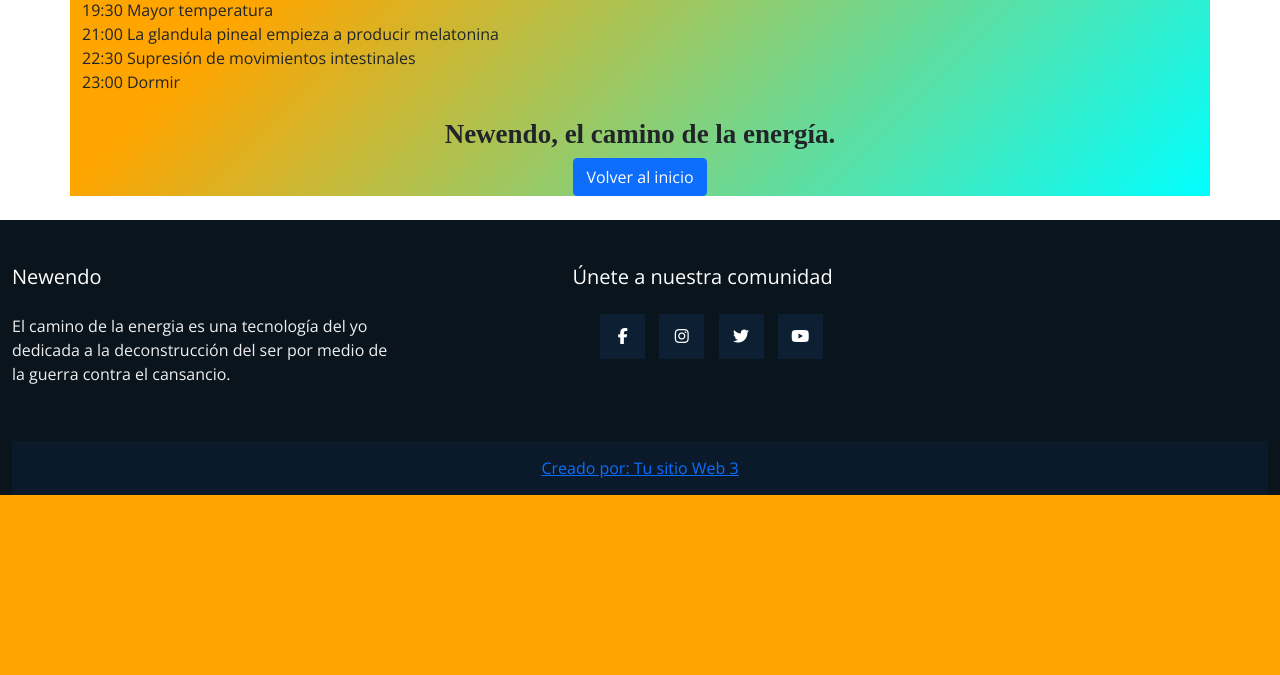
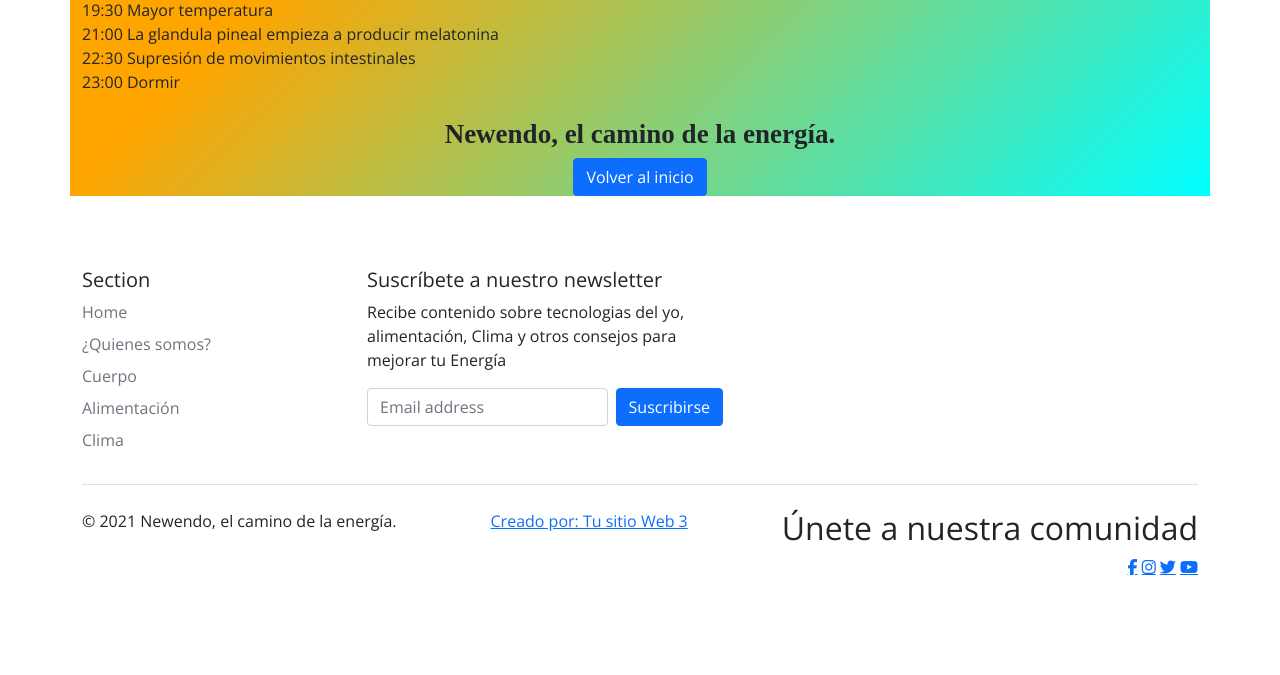
Before and after one commit to VictorPenafiel/Django_Deploy, a Django app: page /clima in a window 1280 px wide. Shown: the part 1801-2476 px from the top of the page. Before the commit the page ends 2296 px from the top, so only its background shows below. Run offline with Django 3.2, Linux system fonts and the light colour scheme; some libraries are stand-ins or nearby versions; some web fonts are replaced.

Commit message:
dinamica

```diff
--- a/web/static/css/style.css
+++ b/web/static/css/style.css
@@ -39,77 +39,15 @@
 }
 
 /*:::::Pie de Pagina*/
-.pie-pagina {
-    width: 100%;
-    background-color: #0a141d;
+.b-example-divider {
+    height: 3rem;
+    background-color: rgba(0, 0, 0, .1);
+    border: solid rgba(0, 0, 0, .15);
+    border-width: 1px 0;
+    box-shadow: inset 0 .5em 1.5em rgba(0, 0, 0, .1), inset 0 .125em .5em rgba(0, 0, 0, .15);
 }
 
-.pie-pagina .grupo-1 {
-    width: 100%;
-    max-width: 1600px;
-    margin: auto;
-    display: grid;
-    grid-template-columns: repeat(3, 1fr);
-    grid-gap: 50px;
-    padding: 45px 0px;
+.bi {
+    vertical-align: -.125em;
+    fill: currentColor;
 }
-
-.pie-pagina .grupo-1 .box figure {
-    width: 100%;
-    height: 100%;
-    display: flex;
-    justify-content: center;
-    align-items: center;
-}
-
-.pie-pagina .grupo-1 .box figure img {
-    width: 200px;
-}
-
-.pie-pagina .grupo-1 .box h2 {
-    color: #fff;
-    margin-bottom: 25px;
-    font-size: 20px;
-}
-
-.pie-pagina .grupo-1 .box p {
-    color: #efefef;
-    margin-bottom: 10px;
-}
-
-.pie-pagina .grupo-1 .red-social a {
-    display: inline-block;
-    text-decoration: none;
-    width: 45px;
-    height: 45px;
-    line-height: 45px;
-    color: #fff;
-    margin-right: 10px;
-    background-color: #0d2033;
-    text-align: center;
-    transition: all 300ms ease;
-}
-
-.pie-pagina .grupo-1 .red-social a:hover {
-    color: aqua;
-}
-
-.pie-pagina .grupo-2 {
-    background-color: #0a1a2a;
-    padding: 15px 10px;
-    text-align: center;
-    color: #fff;
-}
-
-.pie-pagina .grupo-2 small {
-    font-size: 15px;
-}
-
-@media screen and (max-width:800px) {
-    .pie-pagina .grupo-1 {
-        width: 90%;
-        grid-template-columns: repeat(1, 1fr);
-        grid-gap: 30px;
-        padding: 35px 0px;
-    }
-}
--- a/web/templates/footer.html
+++ b/web/templates/footer.html
@@ -1,33 +1,52 @@
 {% load static %}
 {% block 'footer' %}
 
-<footer data-aos="zoom-in" data-aos-duration="2200" class="pie-pagina container-fluid mt-3">
-    <div class="grupo-1">
-        <div class="box">
-            <h2>Newendo</h2>
-            <p>El camino de la energia es una tecnología del yo dedicada a la deconstrucción del ser por medio de la guerra contra el
-                cansancio.
-            </p>
+<div class="container">
+    <footer class="py-5">
+        <div class="row">
+            <div class="col-2">
+                <h5>Section</h5>
+                <ul class="nav flex-column">
+                    <li class="nav-item mb-2"><a href="#" class="nav-link p-0 text-muted">Home</a></li>
+                    <li class="nav-item mb-2"><a href="#" class="nav-link p-0 text-muted">¿Quienes somos?</a></li>
+                    <li class="nav-item mb-2"><a href="#" class="nav-link p-0 text-muted">Cuerpo</a></li>
+                    <li class="nav-item mb-2"><a href="#" class="nav-link p-0 text-muted">Alimentación</a></li>
+                    <li class="nav-item mb-2"><a href="#" class="nav-link p-0 text-muted">Clima</a></li>
+                </ul>
             </div>
-        <div style="text-align: end;" class="box" >
-            <h2>Únete a nuestra comunidad</h2>
-            <div class="red-social">
-                <a href="https://web.facebook.com/victorpenafiel?_rdc=1&_rdr"
-                    class="fa fa-facebook" aria-hidden="true"></a>
-                <a href="https://web.facebook.com/victorpenafiel?_rdc=1&_rdr"
-                    class="fa fa-instagram" aria-hidden="true"></a>
-                <a href="https://web.facebook.com/victorpenafiel?_rdc=1&_rdr"
-                    class="fa fa-twitter" aria-hidden="true"></a>
-                <a href="https://web.facebook.com/victorpenafiel?_rdc=1&_rdr"
-                    class="fa fa-youtube" aria-hidden="true"></a>
+
+            <div class="col-4 offset-1">
+                <form>
+                    <h5>Suscríbete a nuestro newsletter</h5>
+                    <p>Recibe contenido sobre tecnologias del yo, alimentación, Clima y otros consejos para mejorar tu Energía</p>
+                    <div class="d-flex w-100 gap-2">
+                        <label for="newsletter1" class="visually-hidden">Correo Electronico</label>
+                        <input id="newsletter1" type="text" class="form-control" placeholder="Email address">
+                        <button class="btn btn-primary" type="button">Suscribirse</button>
+                    </div>
+                </form>
             </div>
         </div>
-    </div>
+
+        <div class="d-flex justify-content-between py-4 my-4 border-top">
+            <p>&copy; 2021 Newendo, el camino de la energía.</p>
             <div class="grupo-2">
                 <a href="https://www.tusitioweb3.cl">
                     Creado por: Tu sitio Web 3
                 </a>
             </div>
+            <div style="text-align: end;" class="box">
+                <h2>Únete a nuestra comunidad</h2>
+                <div class="red-social">
+                    <a href="https://web.facebook.com/victorpenafiel?_rdc=1&_rdr" class="fa fa-facebook" aria-hidden="true"></a>
+                    <a href="https://web.facebook.com/victorpenafiel?_rdc=1&_rdr" class="fa fa-instagram" aria-hidden="true"></a>
+                    <a href="https://web.facebook.com/victorpenafiel?_rdc=1&_rdr" class="fa fa-twitter" aria-hidden="true"></a>
+                    <a href="https://web.facebook.com/victorpenafiel?_rdc=1&_rdr" class="fa fa-youtube" aria-hidden="true"></a>
+                </div>
+            </div>
+        </div>
     </footer>
+</div>
+
 
 {% endblock %}
```
Lines whose indentation alone changed are shown as unchanged.
